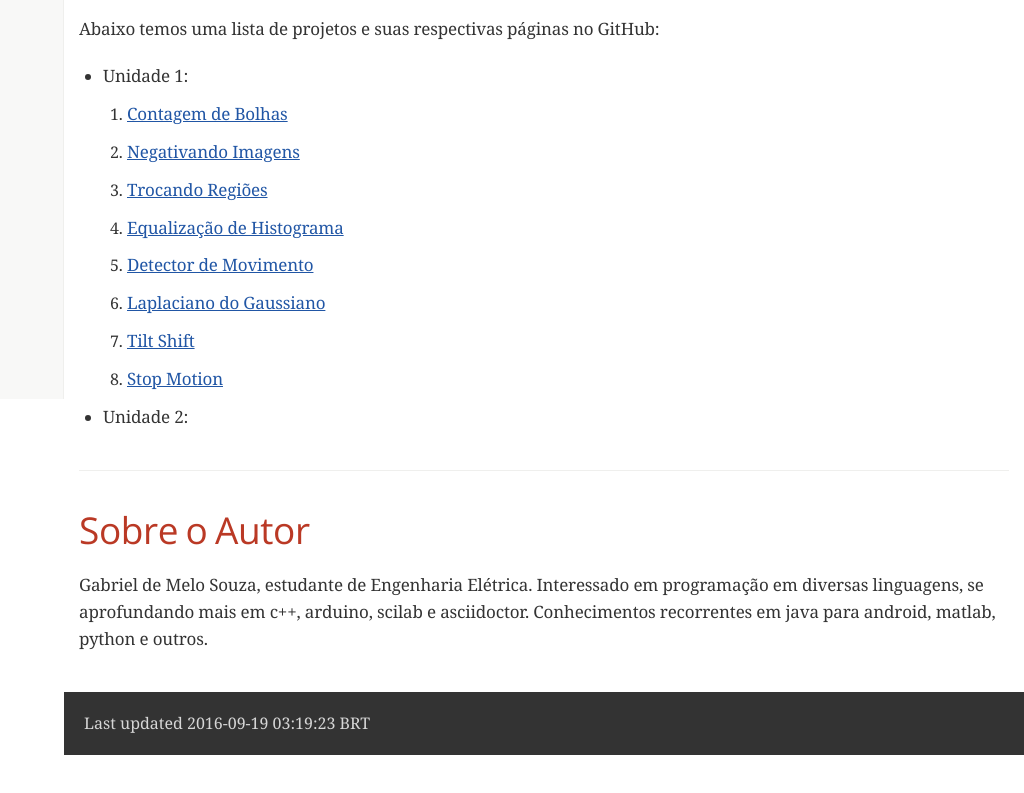
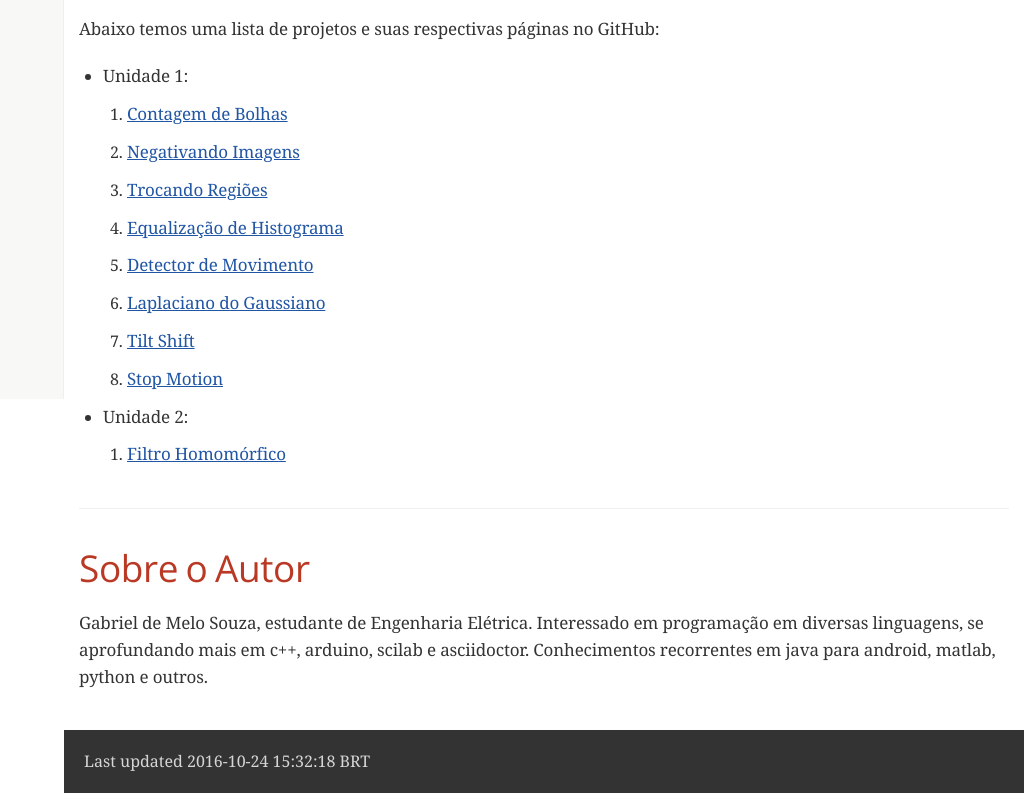
Before and after one commit to melosgabriel/melosgabriel.github.io, a plain HTML site: page index.html in a window 1280 px wide. Shown: the part 401-1194 px from the top of the page, without its empty margins (256-1280 px from the left). Before the commit the page ends 1156 px from the top, so only its background shows below. Drawn offline with nearby package versions, Linux system fonts and the light colour scheme; a web font is replaced by a local one.

Commit message:
main page with homomorphic

```diff
--- a/index.html
+++ b/index.html
@@ -483,6 +483,13 @@ body.book #toc,body.book #preamble,body.book h1.sect0,body.book .sect1>h2{page-b
 </li>
 <li>
 <p>Unidade 2:</p>
+<div class="olist arabic">
+<ol class="arabic">
+<li>
+<p><a href="https://melosgabriel.github.io/pdi/9.Homomorfico/">Filtro Homomórfico</a></p>
+</li>
+</ol>
+</div>
 </li>
 </ul>
 </div>
@@ -499,7 +506,7 @@ body.book #toc,body.book #preamble,body.book h1.sect0,body.book .sect1>h2{page-b
 </div>
 <div id="footer">
 <div id="footer-text">
-Last updated 2016-09-19 03:19:23 BRT
+Last updated 2016-10-24 15:32:18 BRT
 </div>
 </div>
 </body>
```
Also changed, not shown: 1 other file.
